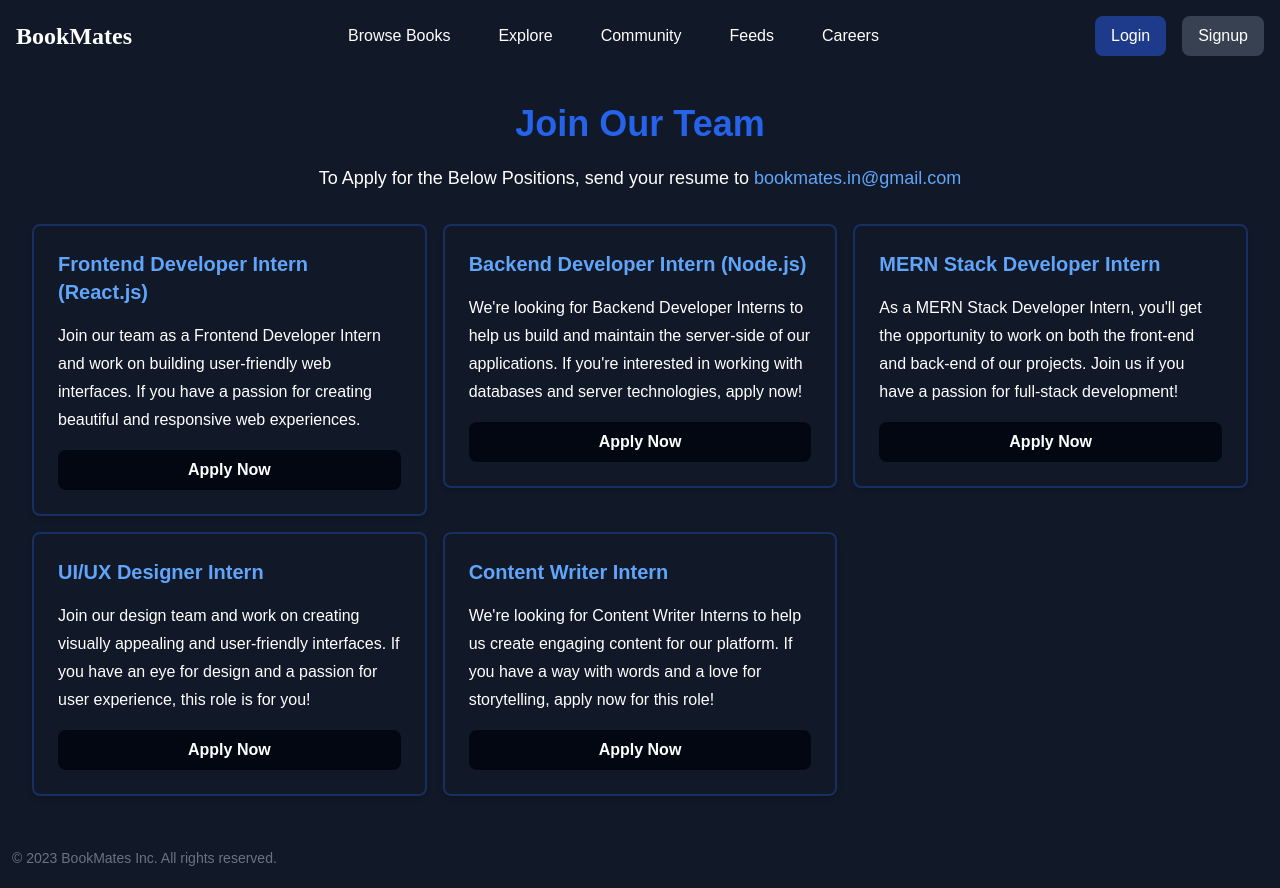
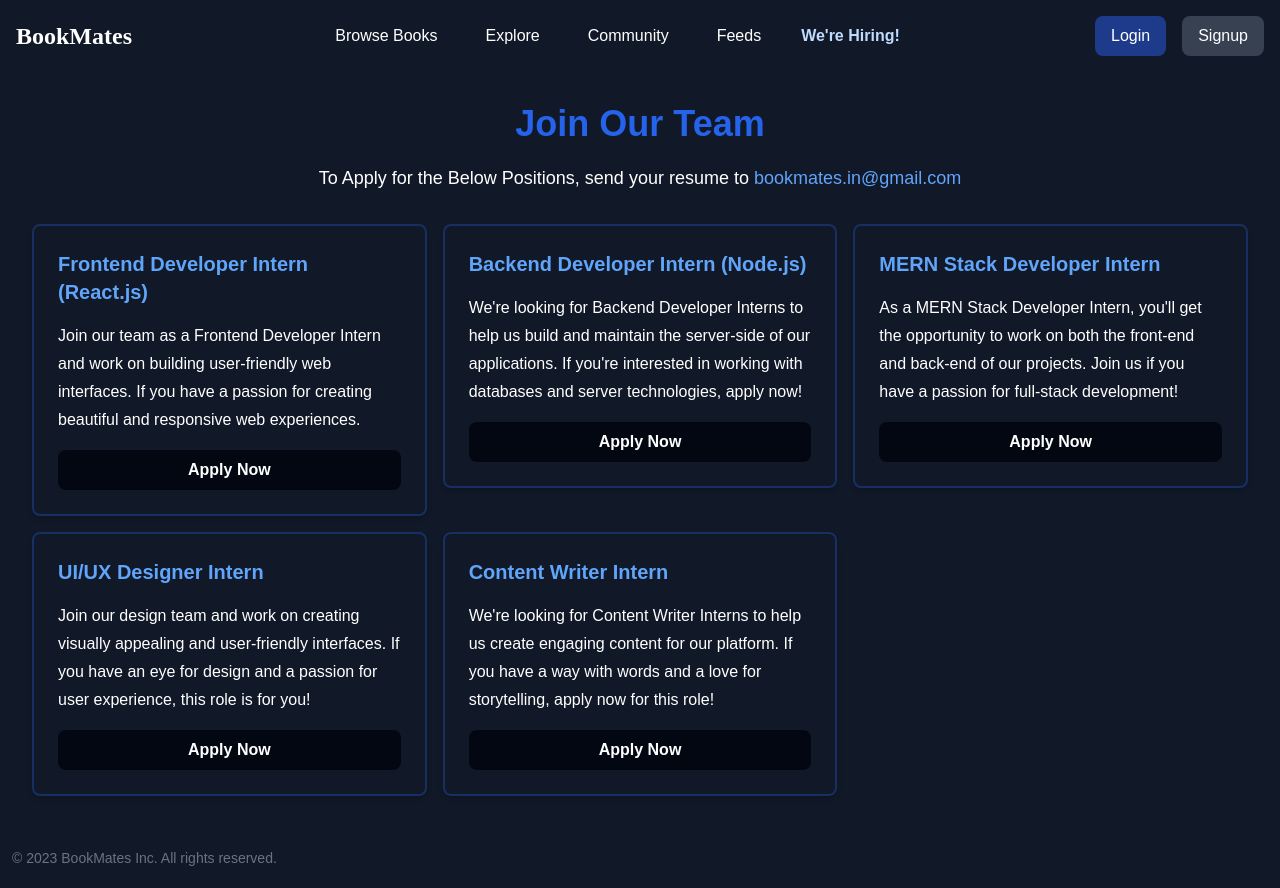
Before and after one commit to Naman-Mittal1/BookClub-Frontend, a React (Create React App) app: page /careers in a window 1280 px wide. Built offline with nearby package versions, Linux system fonts and the light colour scheme.

Commit message:
Minor changes

```diff
--- a/src/components/Header/Header.jsx
+++ b/src/components/Header/Header.jsx
@@ -100,41 +100,37 @@
         <nav
           className={`${
             isMenuOpen ? "flex mt-3" : "hidden"
-          } lg:flex lg:items-center w-full lg:w-auto flex-col lg:flex-row lg:space-x-4`}
+          } lg:flex lg:items-center w-full lg:w-auto  flex-col lg:flex-row lg:space-x-4`}
         >
           <Link to="/browse-books"
             onClick={closeMenu}
-            className="lg:px-4 py-2 block text-sm lg:text-base hover:text-gray-300"
+            className="lg:px-4 py-2 block text-sm focus:font-bold focus:text-blue-300 lg:text-base hover:text-gray-300"
           >
             Browse Books
           </Link>
 
           <Link to="/explore"
             onClick={closeMenu}
-            className="lg:px-4 py-2 block text-sm lg:text-base hover:text-gray-300"
+            className="lg:px-4 py-2 block text-sm focus:font-bold focus:text-blue-300 lg:text-base hover:text-gray-300"
           >
             Explore
           </Link>
-
           <Link to="/community"
             onClick={closeMenu}
-            className="lg:px-4 py-2 block text-sm lg:text-base hover:text-gray-300"
+            className="lg:px-4 py-2 block text-sm focus:font-bold focus:text-blue-300 lg:text-base hover:text-gray-300"
           >
             Community
           </Link>
 
           <Link to="/feeds"
             onClick={closeMenu}
-            className="lg:px-4 py-2 block text-sm lg:text-base hover:text-gray-300"
+            className="lg:px-4 py-2 block text-sm focus:font-bold focus:text-blue-300 lg:text-base hover:text-gray-300"
           >
             Feeds
           </Link>
 
-          <Link to="/careers"
-            onClick={closeMenu}
-            className="lg:px-4 py-2 block text-sm lg:text-base hover:text-gray-300"
-          >
-            Careers
+          <Link to="/careers" onClick={closeMenu} className="lg:px-2 py-1 rounded-xl text-blue-200 focus:font-bold  focus:text-blue-300 font-semibold block text-sm lg:text-base hover:text-gray-300">
+          We're Hiring!
           </Link>
 
           <div className="lg:hidden flex flex-col gap-2">
--- a/src/pages/CareersPage.jsx
+++ b/src/pages/CareersPage.jsx
@@ -36,7 +36,7 @@
       <p className="text-base md:text-lg mb-8 text-center">
         To Apply for the Below Positions, send your resume to <a href="mailto:bookmates.in@gmail.com" className='text-blue-400'>bookmates.in@gmail.com</a>
       </p>
-      <div className="grid grid-cols-1 sm:grid-cols-2 md:grid-cols-2 lg:grid-cols-3 gap-4">
+      <div className="grid grid-cols-1 sm:grid-cols-2 justify-center  md:grid-cols-2 lg:grid-cols-3 gap-4">
         {jobListings.map((job, index) => (
           <div key={index} className="transform cursor-pointer transition duration-300">
             <div className="p-4 md:p-6 border-2 border-blue-600/30 rounded-lg shadow-md">
```
